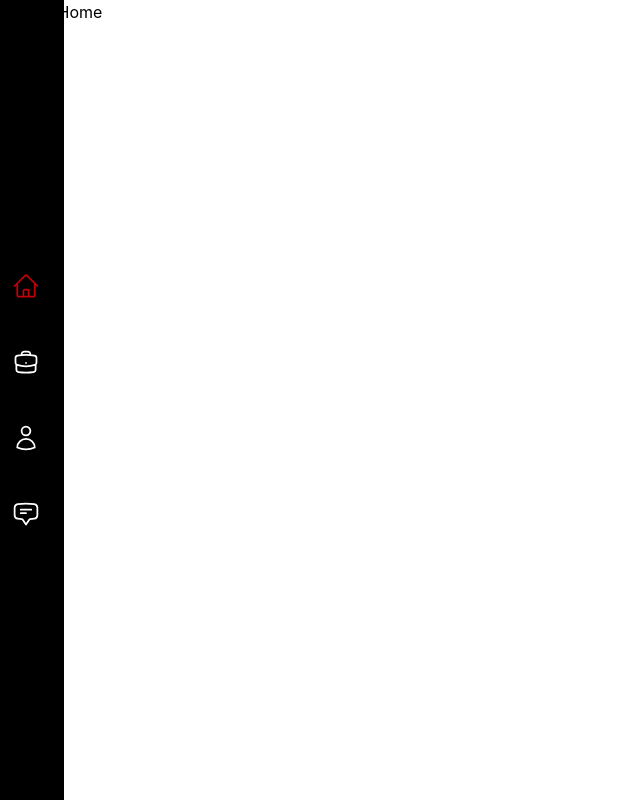
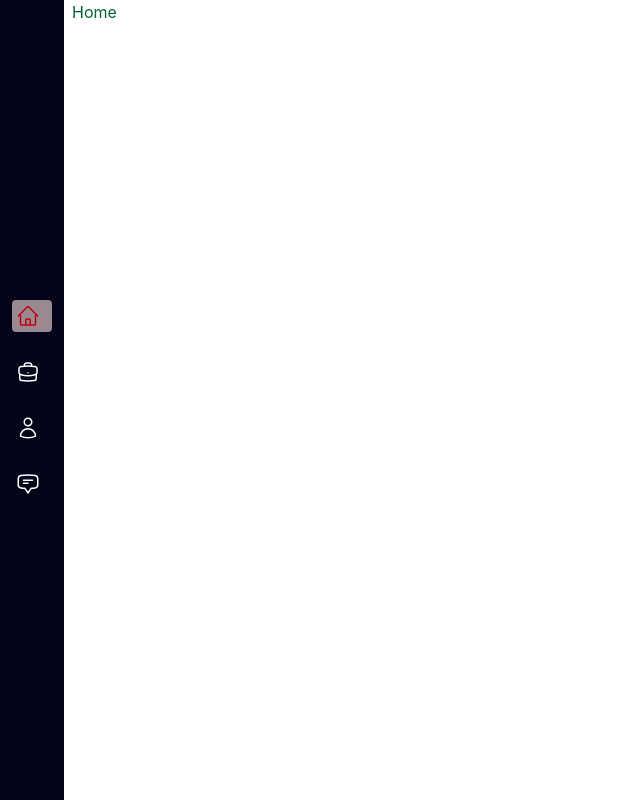
Before and after one commit to RavingIsASport/gustavoReactLatest, a React (Vite) app: page / in a window 1280 px wide. Shown: the whole page, without its empty margins (0-640 px from the left). Built offline with nearby package versions, Linux system fonts and the light colour scheme.

Commit message:
Added more styling to navbar

```diff
--- a/src/App.tsx
+++ b/src/App.tsx
@@ -8,10 +8,10 @@ import DesktopNavbar from "./components/DesktopNavbar";
 
 function App() {
   return (
-    <div className="App">
+    <div className="">
       <MobileNavbar />
       <DesktopNavbar />
-      <main className="md:fixed md:left-[4.5%]">
+      <main className="px-3 md:fixed md:left-15">
         <Routes>
           <Route path="/" element={<Home />} />
           <Route path="/about" element={<About />} />
--- a/src/Pages/Home.tsx
+++ b/src/Pages/Home.tsx
@@ -1,3 +1,3 @@
 export default function Home() {
-  return <div>Home</div>;
+  return <div className="text-green-800">Home</div>;
 }
--- a/src/components/DesktopNavbar.tsx
+++ b/src/components/DesktopNavbar.tsx
@@ -1,20 +1,20 @@
 import { NavLink } from "react-router";
 
-let iconsTabStyle = "text-xs flex hover:cursor-pointer ";
+let iconsTabStyle = "text-xs flex p-1 hover:cursor-pointer";
 
 let spanStyle = "ml-5 self-center overflow-hidden";
 
 export default function DesktopNavbar() {
   return (
     <>
-      <nav className="bg-black group w-[5%] fixed left-0 top-0 bottom-0 p-3 hidden  transition-all duration-700 hover:w-[12%] md:flex md:flex-col">
+      <nav className="bg-slate-950 group w-[5%] fixed left-0 top-0 bottom-0 p-3 z-1 hidden  transition-all duration-700 hover:w-[15%] md:flex md:flex-col">
         {/* Navigation tabs */}
-        <div className="container mx-auto h-full flex flex-col justify-center gap-12 ">
+        <div className="container mx-auto h-full flex flex-col justify-center gap-6">
           {/* Home icon tab */}
           <NavLink
             to="/"
             className={({ isActive }) =>
-              `${iconsTabStyle} ${isActive ? "text-red-700" : "text-white"}`
+              `${iconsTabStyle} ${isActive ? "text-red-700 bg-red-100/60 rounded" : "text-white"}`
             }
           >
             <svg
@@ -23,7 +23,7 @@ export default function DesktopNavbar() {
               viewBox="0 0 24 24"
               strokeWidth={1.5}
               stroke="currentColor"
-              className="size-7 shrink-0"
+              className="size-6 shrink-0"
             >
               <path
                 strokeLinecap="round"
@@ -39,7 +39,7 @@ export default function DesktopNavbar() {
           <NavLink
             to="/experience"
             className={({ isActive }) =>
-              `text-xs ${iconsTabStyle} ${isActive ? "text-red-700" : "text-white"}`
+              `text-xs ${iconsTabStyle} ${isActive ? "text-red-700 bg-red-100/60 rounded" : "text-white"}`
             }
           >
             <svg
@@ -48,7 +48,7 @@ export default function DesktopNavbar() {
               viewBox="0 0 24 24"
               strokeWidth={1.5}
               stroke="currentColor"
-              className="size-7 shrink-0"
+              className="size-6 shrink-0"
             >
               <path
                 strokeLinecap="round"
@@ -65,7 +65,7 @@ export default function DesktopNavbar() {
           <NavLink
             to="/about"
             className={({ isActive }) =>
-              `text-xs ${iconsTabStyle} ${isActive ? "text-red-700" : "text-white"}`
+              `text-xs ${iconsTabStyle} ${isActive ? "text-red-700 bg-red-100/60 rounded" : "text-white"}`
             }
           >
             <svg
@@ -74,7 +74,7 @@ export default function DesktopNavbar() {
               viewBox="0 0 24 24"
               strokeWidth={1.5}
               stroke="currentColor"
-              className="size-7 shrink-0"
+              className="size-6 shrink-0"
             >
               <path
                 strokeLinecap="round"
@@ -91,7 +91,7 @@ export default function DesktopNavbar() {
           <NavLink
             to="/contact"
             className={({ isActive }) =>
-              `text-xs ${iconsTabStyle} ${isActive ? "text-red-700" : "text-white"}`
+              `text-xs ${iconsTabStyle} ${isActive ? "text-red-700 bg-red-100/60 rounded" : "text-white"}`
             }
           >
             <svg
@@ -100,7 +100,7 @@ export default function DesktopNavbar() {
               viewBox="0 0 24 24"
               strokeWidth={1.5}
               stroke="currentColor"
-              className="size-7 shrink-0"
+              className="size-6 shrink-0"
             >
               <path
                 strokeLinecap="round"
```
